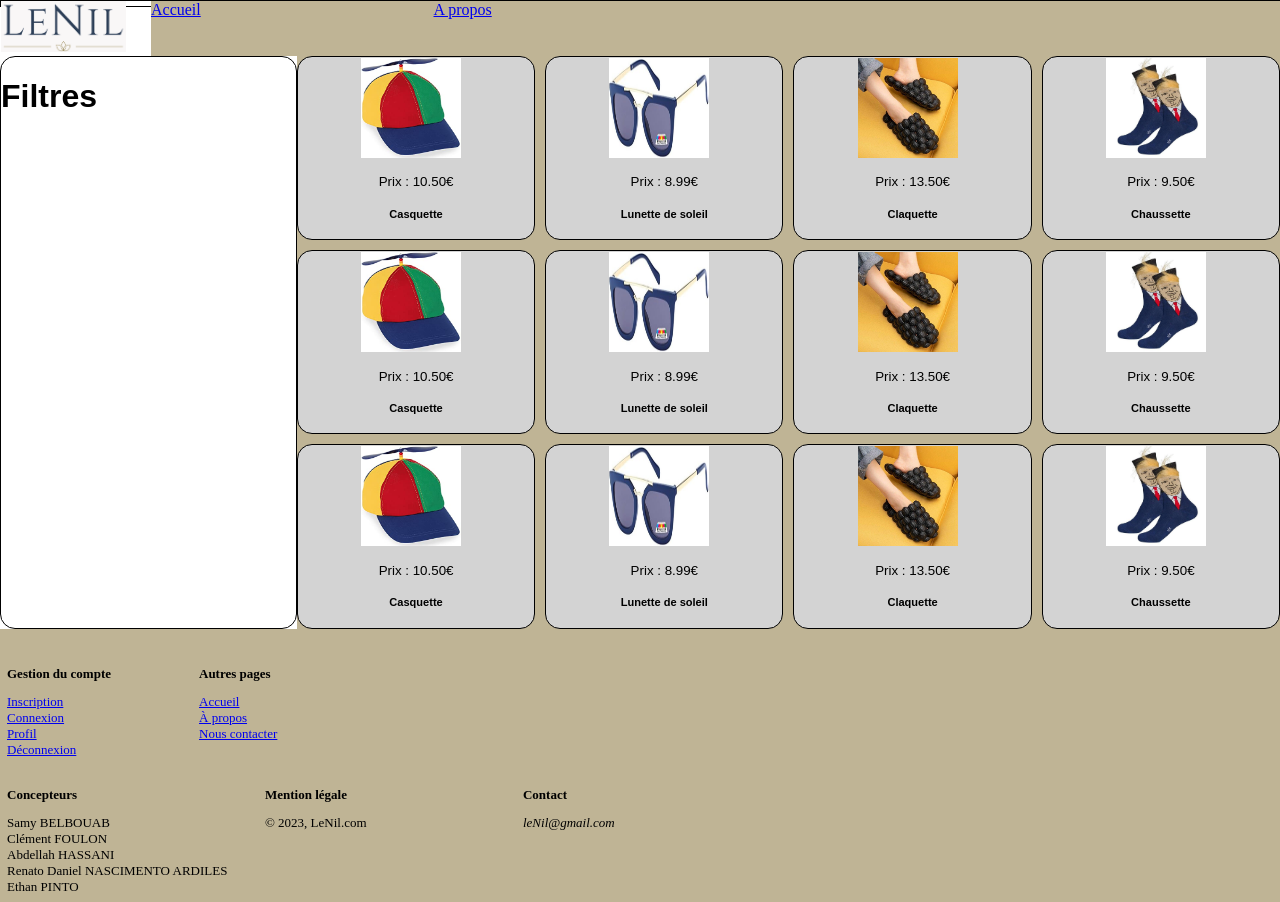
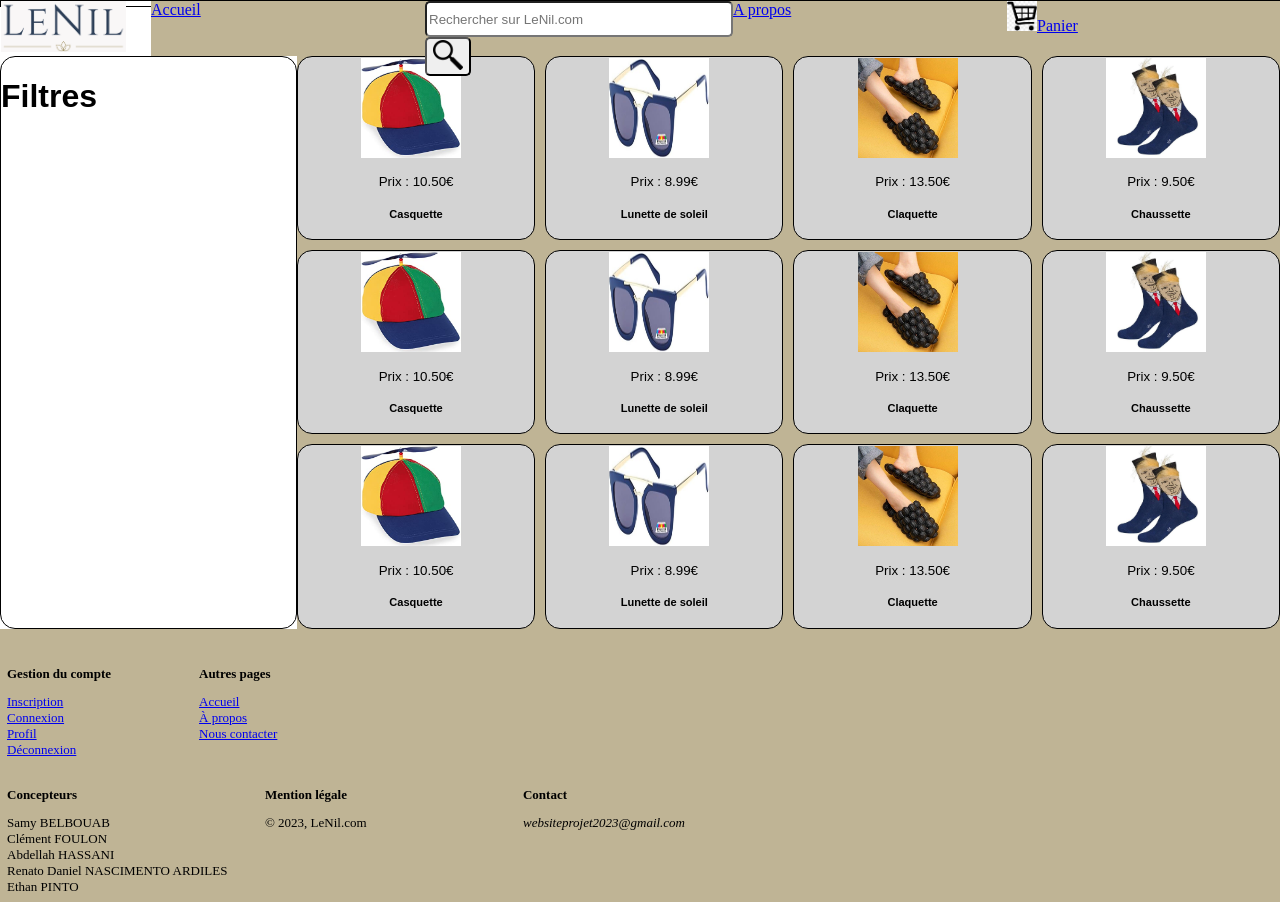
Before and after one commit to Ymasuu/LeNil, a PHP site: page /pages/Vue/index.php in a window 1280 px wide. Run offline with PHP 8.4, Linux system fonts and the light colour scheme.

Commit message:
Add files via upload

```diff
--- a/templates/footer.php
+++ b/templates/footer.php
@@ -40,7 +40,7 @@
 			</td>
 			<td style="text-align: top;"><ul><li>© 2023, LeNil.com</li></ul></td>
 			<td>
-				<address><ul><li>leNil@gmail.com</li></ul></address>
+				<address><ul><li>websiteprojet2023@gmail.com</li></ul></address>
 			</td>
 		</tr>
 	</table>
--- a/templates/header.php
+++ b/templates/header.php
@@ -5,7 +5,15 @@
 	<nav class="header-nav">
 		<ul>
 			<li class="current" ><a href="index.php">Accueil</a></li>
+			<li>
+			<form action="rechercher.php">
+				<input class = "barreSearch" type="text" name ="query" placeholder="Rechercher sur LeNil.com">
+				<button class = "buttonSearch" type="submit"><img src="../../img/loupe.png" style="width: 30px; height: 30px;"></button>
+			</form>
+			</li>
 			<li><a href="about.php">A propos</a></li>
+			<li><a href="panier.php"><img src="../../img/panier.jpg" style="width: 30px; height: 30px;">Panier</a></li>
 		</ul>
+
 	</nav>
 </header>
```
